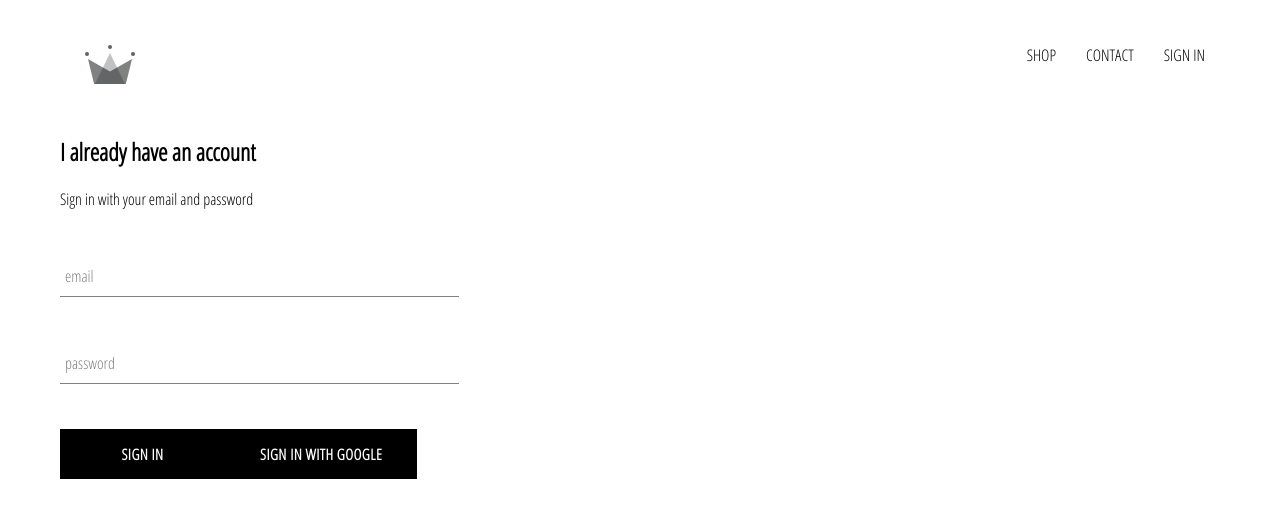
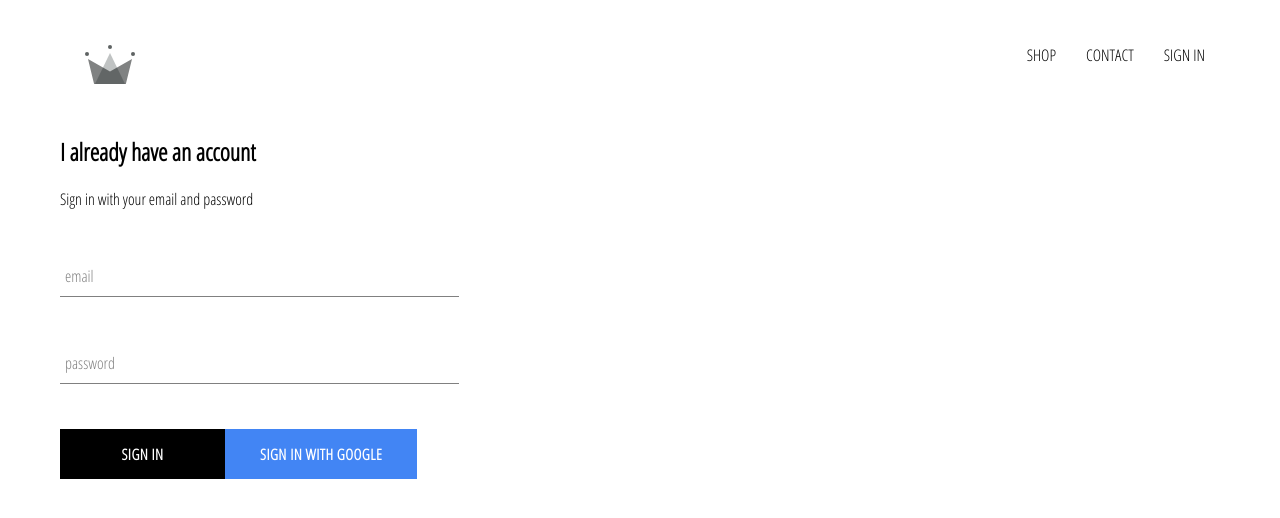
Before and after one commit to sarahpaz/crwn-clothing, a React (Create React App) app: page /signin in a window 1280 px wide. Shown: the top 518 px of the page. Built offline with nearby package versions, Linux system fonts and the light colour scheme; no server answers.

Commit message:
add isGoogleSignIn to sign in with google button

```diff
--- a/src/components/sign-in/sign-in.component.jsx
+++ b/src/components/sign-in/sign-in.component.jsx
@@ -53,7 +53,7 @@ class SignIn extends React.Component {
           <CustomButton type="submit" value="Submit Form">
             SIGN IN
           </CustomButton>
-          <CustomButton onClick={signInWithGoogle}>
+          <CustomButton onClick={signInWithGoogle} isGoogleSignIn>
             SIGN IN WITH GOOGLE
           </CustomButton>
         </form>
```
